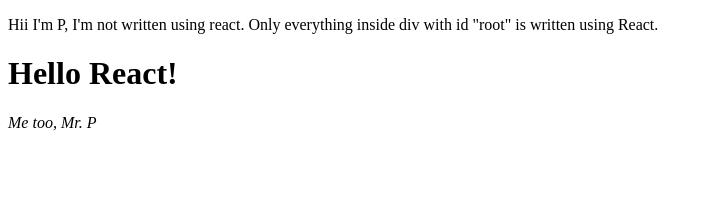
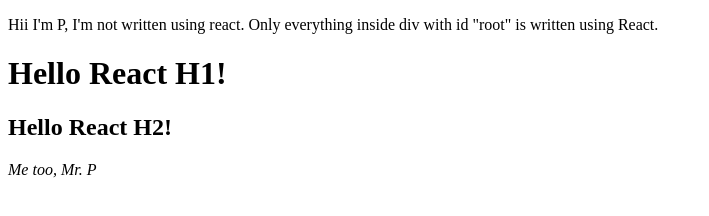
Before and after one commit to joinsachinarya/Namaste-React, a plain HTML site: page index.html in a window 1280 px wide. Shown: the whole page, without its empty margins (0-709 px from the left). Drawn offline with nearby package versions, Linux system fonts and the light colour scheme.

Commit message:
writing complex html inside react using javascript

```diff
--- a/index.html
+++ b/index.html
@@ -24,10 +24,22 @@
     ></script>
 
     <script>
-      const heading = React.createElement("h1", null, "Hello React!");
+      const heading = React.createElement("h1", { key: 1 }, "Hello React H1!");
+
+      const heading2 = React.createElement(
+        "h2",
+        { id: "heading-two", key: 2 },
+        "Hello React H2!"
+      );
+      const container = React.createElement("div", { id: "container" }, [
+        heading,
+        heading2,
+      ]);
+
       const root = ReactDOM.createRoot(document.getElementById("root"));
-      console.log(heading);
-      root.render(heading);
+
+      console.log(container);
+      root.render(container);
     </script>
   </body>
 </html>
```
